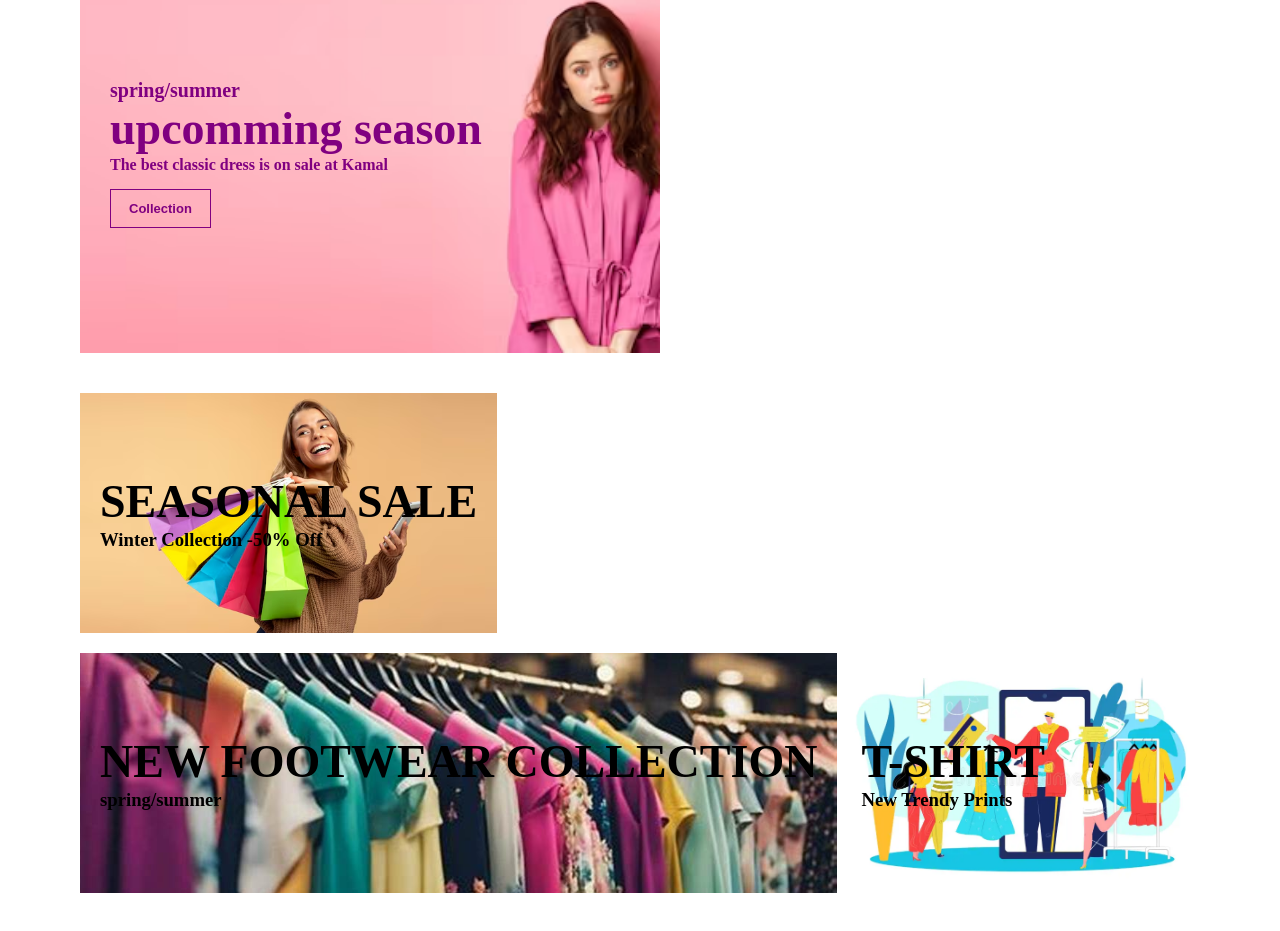
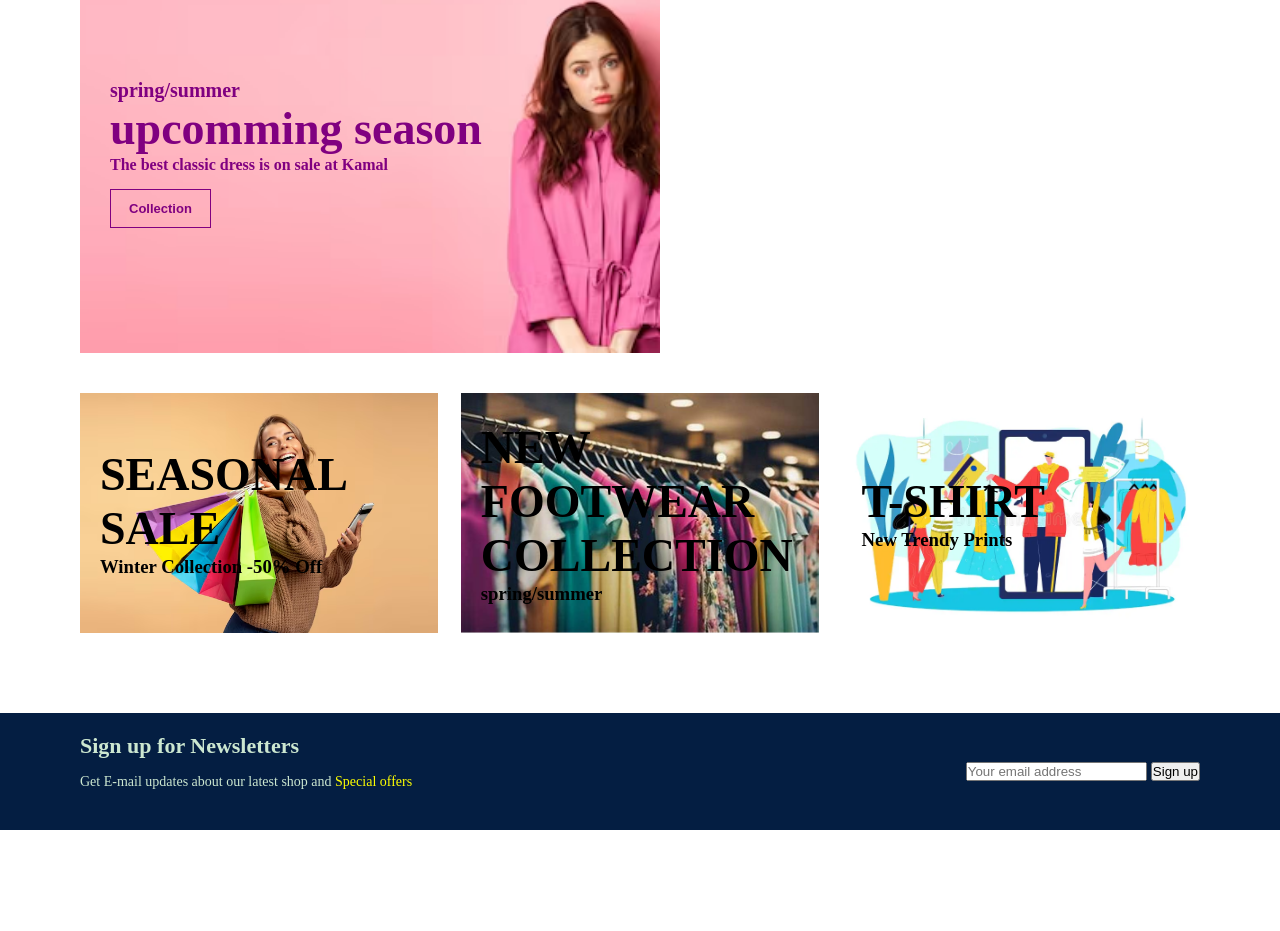
Before and after one commit to Nishantsharma-max/Ecommerce-Website, a plain HTML site: page index.html in a window 1280 px wide. Shown: the part 4268-5199 px from the top of the page. After the commit the page ends 5138 px from the top, so only its background shows below. Drawn offline with Linux system fonts and the light colour scheme.

Commit message:
issue fixed

```diff
--- a/index.html
+++ b/index.html
@@ -280,9 +280,17 @@
                <h2>T-SHIRT</h2>
                <h3>New Trendy Prints</h3>
           </div>
+     </section>
 
-
-
+     <section id="newsletter" class="section-p1 section-m1">
+          <div class="newstext">
+               <h4>Sign up for Newsletters</h4>
+               <p>Get E-mail updates about our latest shop and <span>Special offers</span></p>
+          </div>
+          <div class="form">
+               <input type="text" placeholder="Your email address">
+               <button>Sign up</button>
+          </div>
      </section>
 
 
--- a/style.css
+++ b/style.css
@@ -355,7 +355,8 @@ button.white{
      justify-content: center;
      align-items: flex-start;
      background-image: url(./images/banner3.avif);
-     min-width: 32%;
+     min-width: 350px;
+     width: 32%;
      height: 30vh;
      background-size: cover;
      background-position: center;
@@ -380,6 +381,7 @@ button.white{
      flex-wrap: wrap;
 }
 
+
 #banner3 .banner2{
      background-image: url(./images/banner4.jpeg);
 }
@@ -388,3 +390,29 @@ button.white{
      background-image: url(./images/banner5.webp);
 
 }
+
+#newsletter{
+     display: flex;
+     justify-content: space-between;
+     flex-wrap: wrap;
+     align-items: center;
+     background-color: #041e42;
+}
+
+#newsletter h4{
+     font-size: 22px;
+     color: #cce7d0;
+}
+
+#newsletter p{
+     font-size: 14px;
+     color: #cce7d0;
+}
+
+#newsletter p span{
+     color: yellow;
+}
+
+#newsletter input{
+
+}
```
